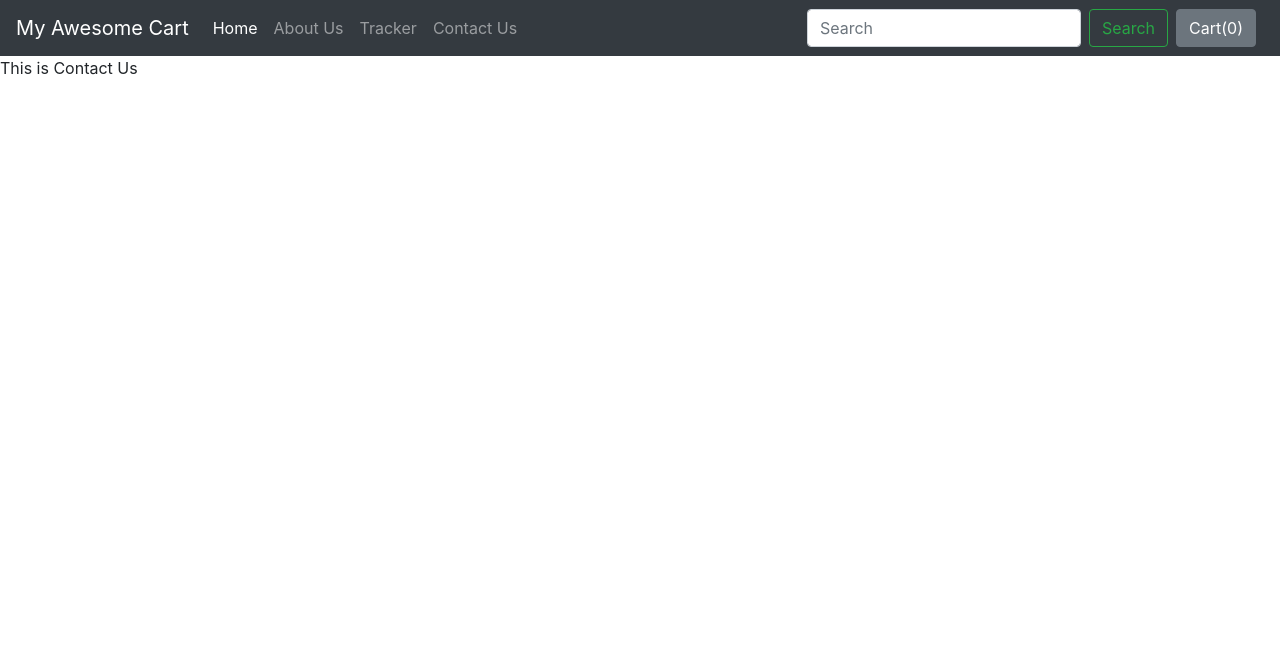
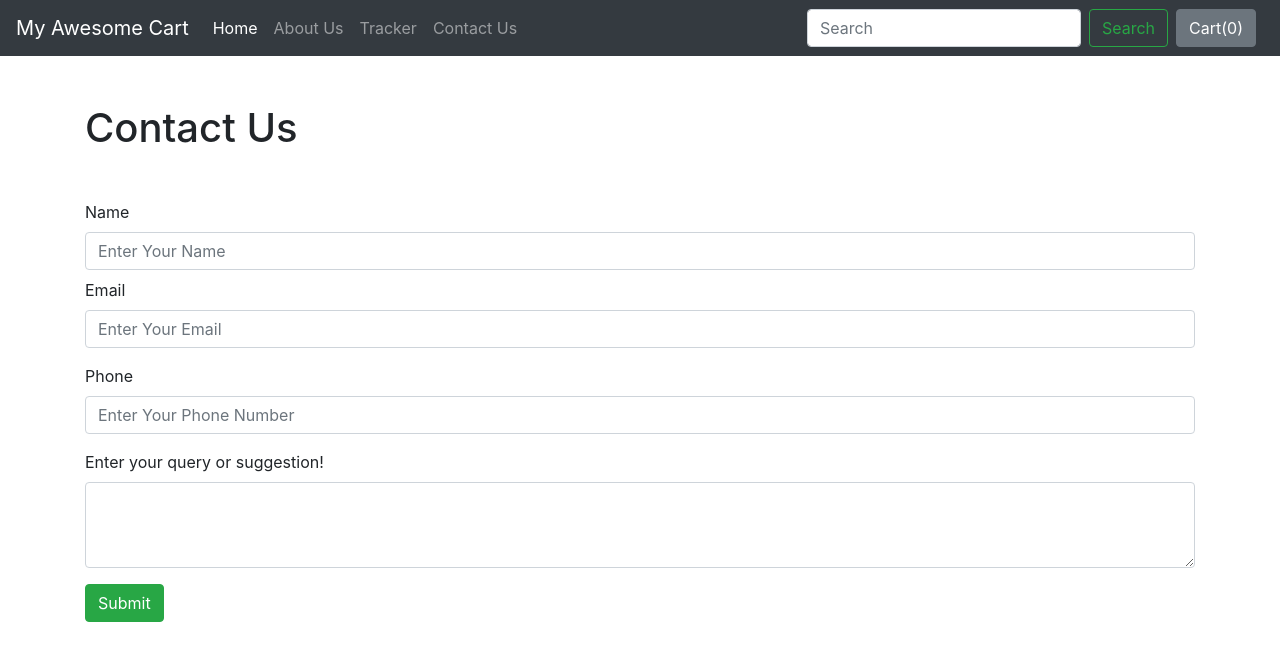
Before and after one commit to MahdinOhi/MAC-My-Awesome-Cart, a Django app: page /shop/contact/ in a window 1280 px wide. Shown: the top 661 px of the page. Run offline with Django 4.2, Linux system fonts and the light colour scheme; some libraries are stand-ins or nearby versions.

Commit message:
Created Contact Page and Database

```diff
--- a/shop/admin.py
+++ b/shop/admin.py
@@ -1,6 +1,7 @@
 from django.contrib import admin
 
 # Register your models here.
-from .models import Product
+from .models import Product, Contact
 
 admin.site.register(Product)
+admin.site.register(Contact)
--- a/shop/templates/shop/contact.html
+++ b/shop/templates/shop/contact.html
@@ -1,8 +1,26 @@
 {% extends 'shop/basic.html' %}
+{% block title %} Contact Us {% endblock %}
 
-{% block title %}
-  Contact Us
-{% endblock %}
 {% block body %}
-  This is Contact Us
-{% endblock %}
+ <div class="container">
+     <h1 class="my-5">Contact Us</h1>
+     <form action="/shop/contact/" method="post">{% csrf_token %}
+  <div class="form-group my-2">
+    <label for="name">Name</label>
+    <input type="text" class="form-control" id="name" name="name" placeholder="Enter Your Name">
+  </div>
+          <div class="form-group">
+    <label for="name">Email</label>
+    <input type="email" class="form-control" id="email" name="email" placeholder="Enter Your Email">
+  </div>
+          <div class="form-group">
+    <label for="name">Phone</label>
+    <input type="tel" class="form-control" id="phone" name="phone" placeholder="Enter Your Phone Number">
+  </div>
+          <div class="form-group">
+   <div class="form-group">
+    <label for="desc">Enter your query or suggestion!</label>
+    <textarea class="form-control" id="desc" name="desc" rows="3"></textarea>
+  </div>
+  <button type="submit" class="btn btn-success">Submit</button>
+  {% endblock %}
--- a/shop/views.py
+++ b/shop/views.py
@@ -1,5 +1,5 @@
 from django.shortcuts import render
-from .models import Product
+from .models import Product, Contact
 from django.http import HttpResponse
 from math import ceil
 # Create your views here.
@@ -25,6 +25,15 @@ def about(request):
 
 
 def contact(request):
+    if request.method == 'POST':
+        print(request)
+        name = request.POST.get('name', '')
+        email = request.POST.get('email', '')
+        phone = request.POST.get('phone', '')
+        desc = request.POST.get('desc', '')
+        contact = Contact(name=name, email=email, phone=phone, desc=desc)
+        contact.save()
+        print(name, email, phone, desc)
     return render(request, 'shop/contact.html')
 
 
```
Also changed, not shown: shop/models.py (+11 -0 lines), db.sqlite3, shop/migrations/0004_contact_alter_product_desc.py (added).
